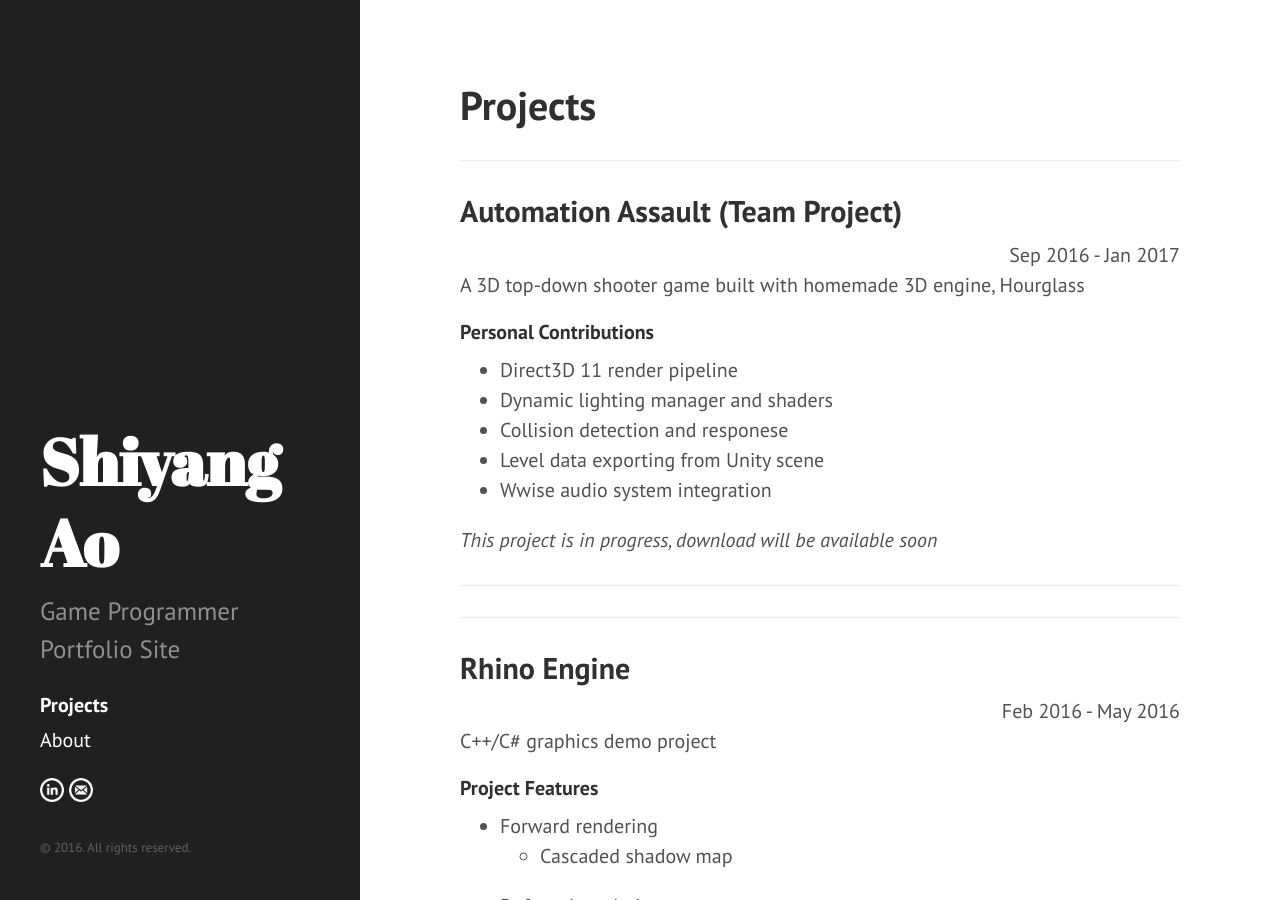
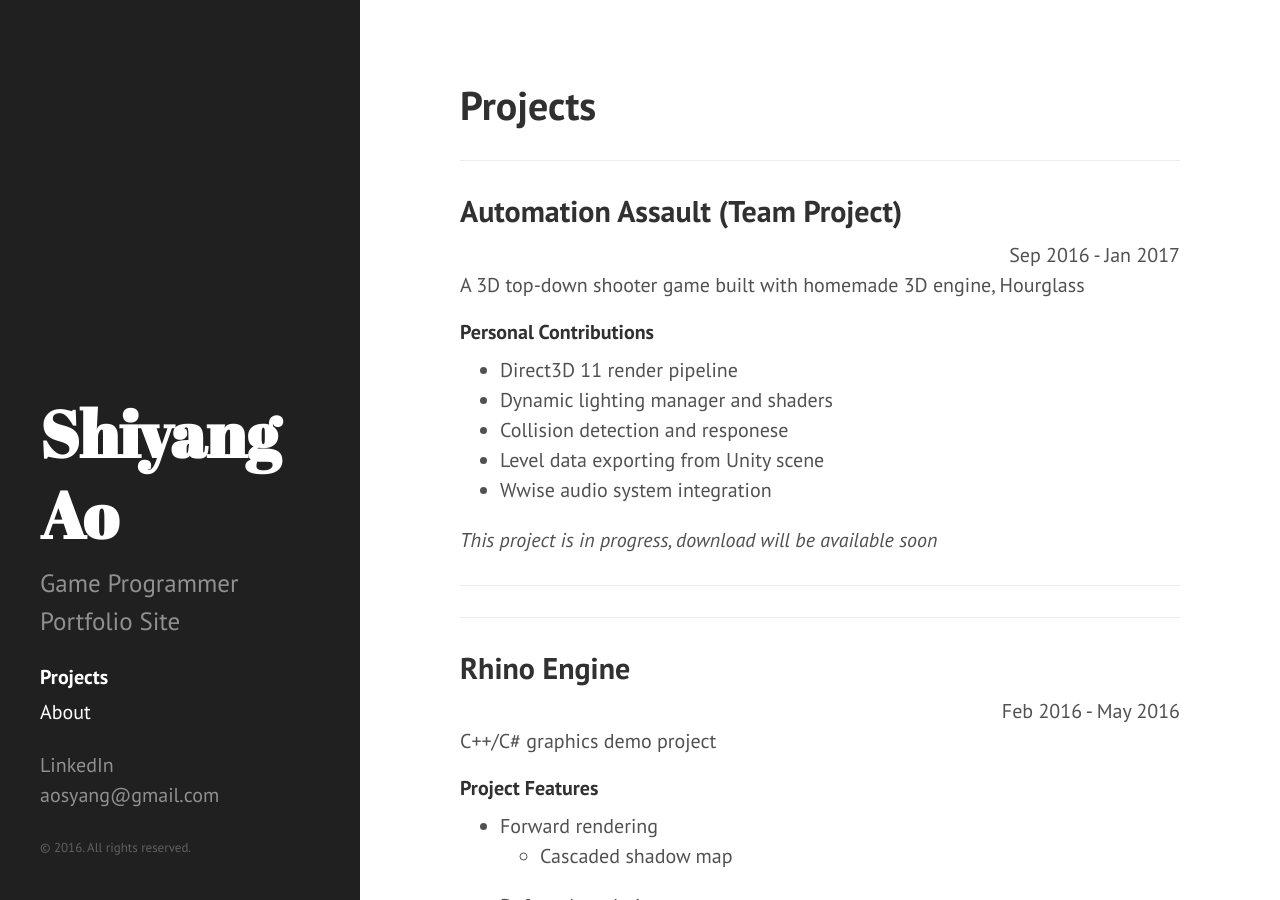
Before and after one commit to aosyang/aosyang.github.io, a Jekyll site: the page built from projects.md, in a window 1280 px wide and 900 px high. Built offline with Jekyll 4.4.1, drawn with Linux system fonts in a browser that asks for light colours.

Commit message:
Updated screenshots. Changed sidebar external links to text

```diff
--- a/_includes/sidebar.html
+++ b/_includes/sidebar.html
@@ -29,16 +29,15 @@
       <!-- <a class="sidebar-nav-item" href="{{ site.github.repo }}">GitHub project</a> -->
       <!-- <span class="sidebar-nav-item">Currently v{{ site.version }}</span> -->
     </nav>
-    <div style="display: inline-block;">
-      <a href="https://www.linkedin.com/in/shiyang-ao-7720b217" target="_blank">
-        <img src="/public/linkedin-icon.png" />
+    <p>
+      <a href="https://www.linkedin.com/in/shiyang-ao" target="_blank">
+        <font style="color:rgba(255, 255, 255, 0.5);">LinkedIn</font>
       </a>
-    </div>
-    <div style="display: inline-block;">
+      <br>
       <a href="mailto:aosyang@gmail.com">
-        <img src="/public/gmail-icon.png" />
+        <font style="color:rgba(255, 255, 255, 0.5);">aosyang@gmail.com</font>
       </a>
-    </div>
+    </p>
     <p><font color="#606060" size="2">&copy; {{ site.time | date: '%Y' }}. All rights reserved.</font></p>
   </div>
 </div>
```
Also changed, not shown: img/GraphicsProject3.png, img/GraphicsProject3_small.jpg.
